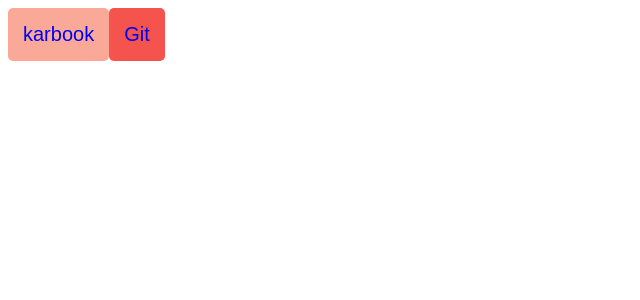
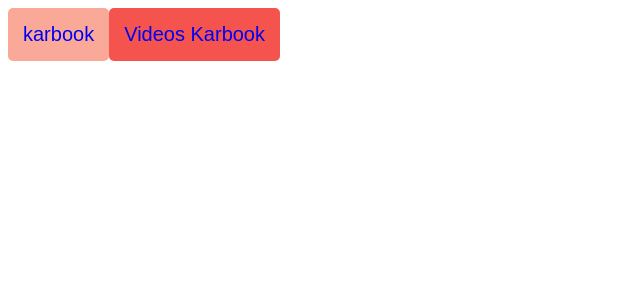
Before and after one commit to DCL26/Button, a React (Create React App) app: page / in a window 1280 px wide. Shown: the top 300 px of the page, without its empty margins (0-640 px from the left). Built offline with nearby package versions, Linux system fonts and the light colour scheme.

Commit message:
Cambio de nombre y direccion url

```diff
--- a/src/Button2.js
+++ b/src/Button2.js
@@ -15,7 +15,7 @@ const SimpleButton2 = () => {
     return (
     <Button2>
         <a href="https://www.youtube.com/channel/UCMRR_C7n2fx7eies_SJisng">
-          Git
+          Videos Karbook
         </a>
       </Button2>
     )
```
